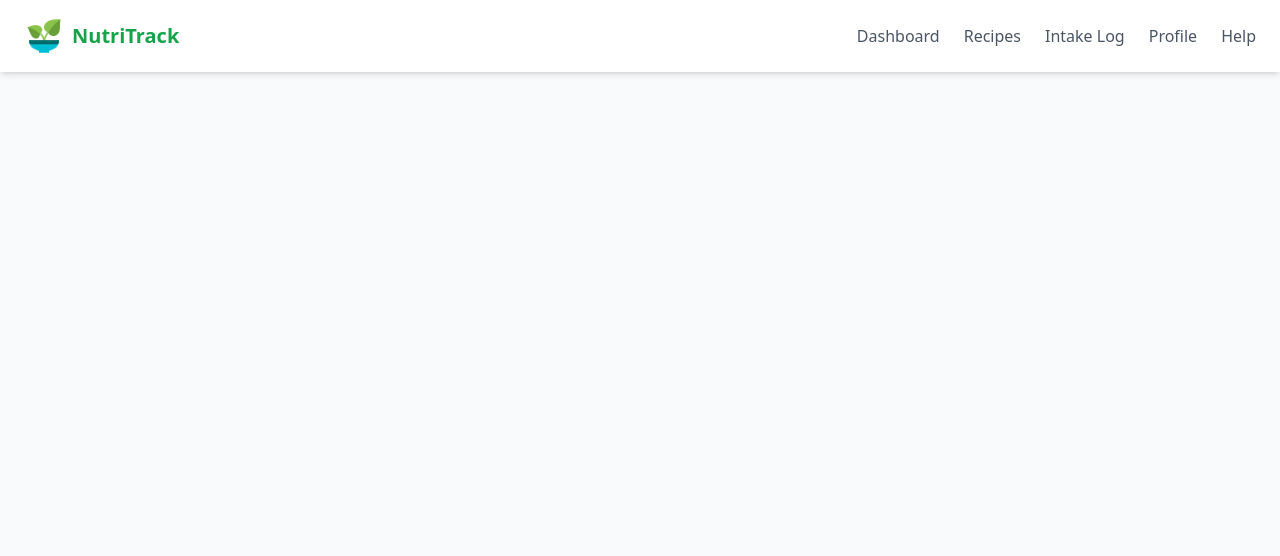
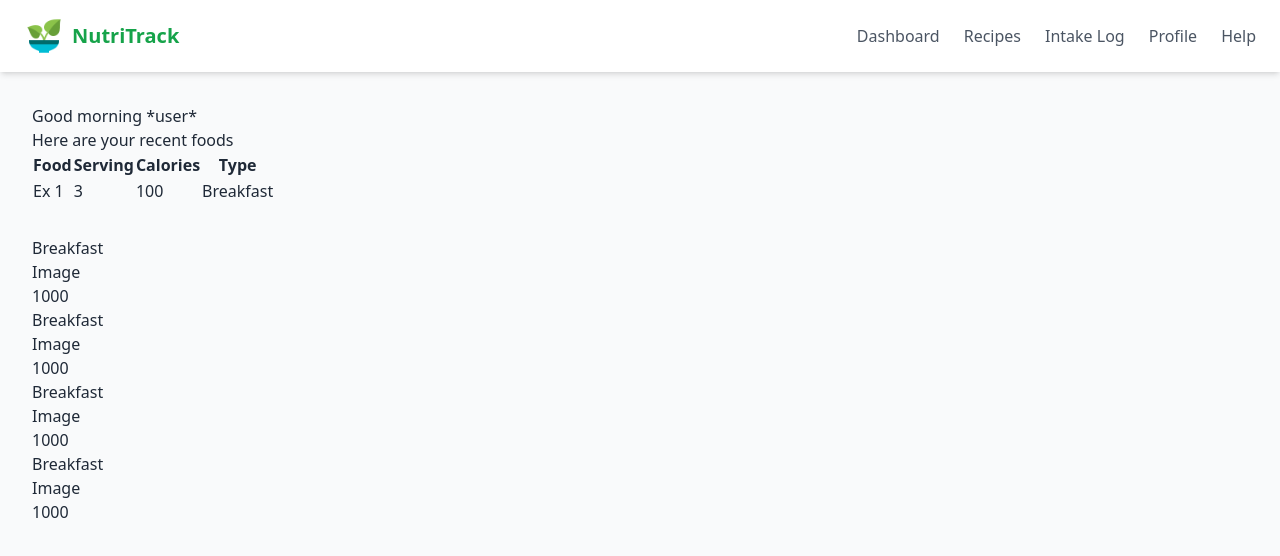
Before and after one commit to EduardoJRP/NutriTrack, a Next.js app: page / in a window 1280 px wide. Shown: the top 556 px of the page. Built offline with nearby package versions, Linux system fonts and the light colour scheme.

Commit message:
feat: added new structure for main page

```diff
--- a/app/page.tsx
+++ b/app/page.tsx
@@ -3,16 +3,60 @@
 import Navbar from '@/app/components/Common/Navbar';
 
 export default function DashboardPage() {
-
   return (
     <div className="min-h-screen bg-gray-50 text-gray-800">
       <Navbar />
 
       {/* Main content */}
       <main className="p-8 grid gap-8 md:grid-cols-1">
-        {/* TODO: Daily Caloric Intake, Goal*/}
+        <div>
+          <h1>Good morning *user*</h1>
+          <h2>Here are your recent foods</h2>
+          <table>
+            <thead>
+              <tr>
+                <th>Food</th>
+                <th>Serving</th>
+                <th>Calories</th>
+                <th>Type</th>
+              </tr>
+            </thead>
+            <tbody>
+              <tr>
+                <td>Ex 1</td>
+                <td>3</td>
+                <td>100</td>
+                <td>Breakfast</td>
+              </tr>
+            </tbody>
+          </table>
+        </div>
+        {/* Daily Log */}
+        <div>
+          <div>
+            <h3>Breakfast</h3>
+            <div>Image</div>
+            <div>1000</div>
+          </div>
 
-        {/* Food Log */}
+          <div>
+            <h3>Breakfast</h3>
+            <div>Image</div>
+            <div>1000</div>
+          </div>
+
+          <div>
+            <h3>Breakfast</h3>
+            <div>Image</div>
+            <div>1000</div>
+          </div>
+
+          <div>
+            <h3>Breakfast</h3>
+            <div>Image</div>
+            <div>1000</div>
+          </div>
+        </div>
       </main>
     </div>
   );
```
